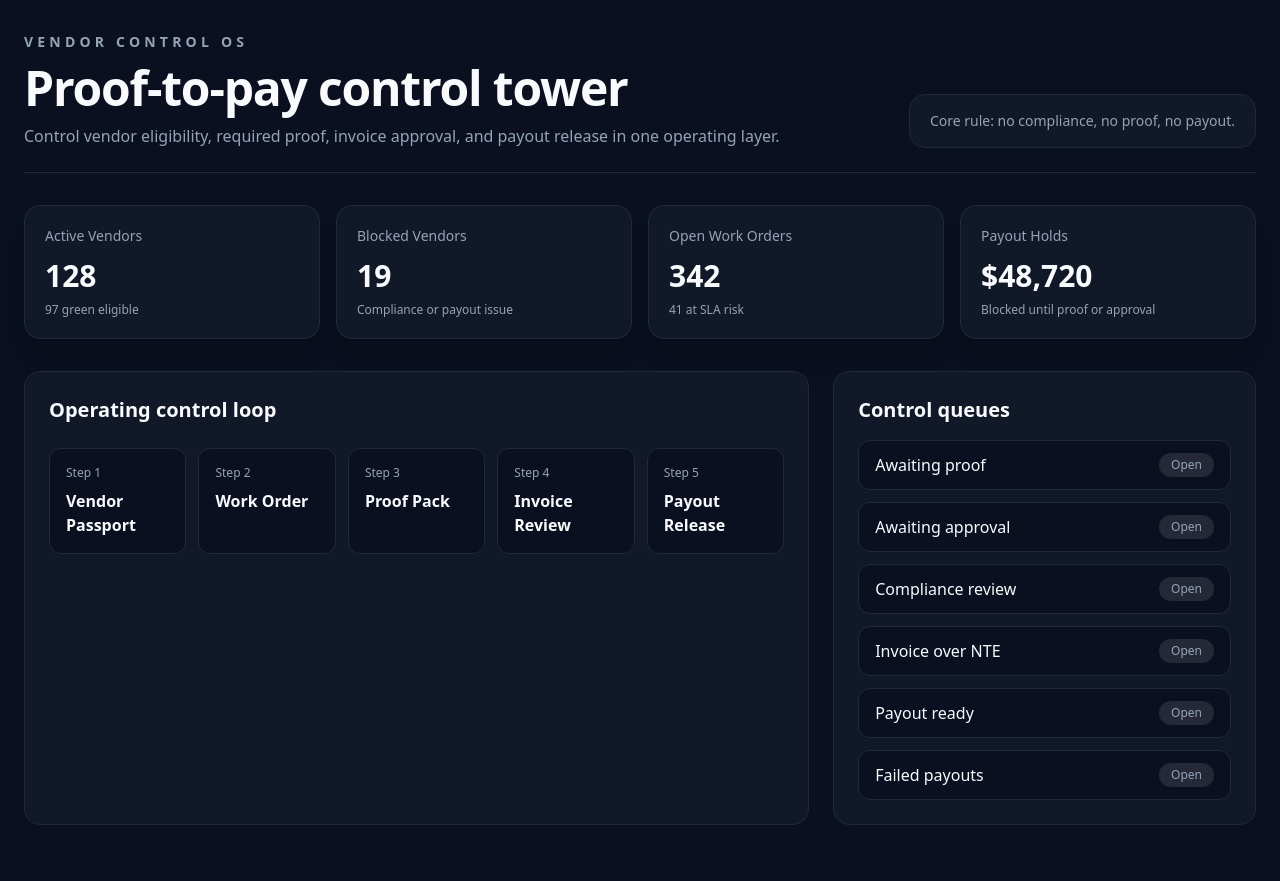
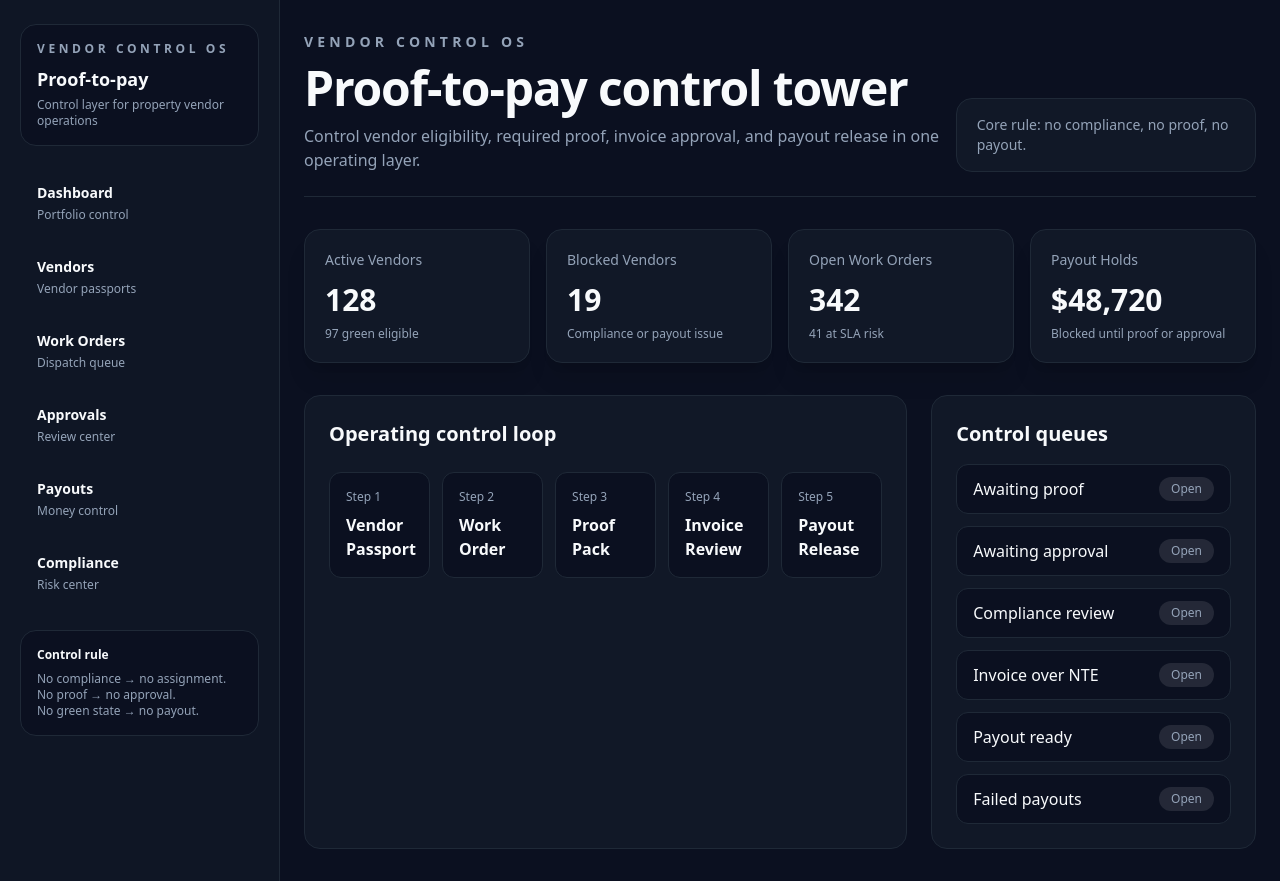
Before and after one commit to Spoton-Results/PMS, a Next.js app: page / in a window 1280 px wide. Before the commit the page ends 857 px from the top, so only its background shows below. Built offline with nearby package versions, Linux system fonts and the light colour scheme.

Commit message:
Wrap app in shared navigation shell

```diff
--- a/app/layout.tsx
+++ b/app/layout.tsx
@@ -1,4 +1,5 @@
 import type { Metadata } from "next";
+import { AppShell } from "@/components/app-shell";
 import "./globals.css";
 
 export const metadata: Metadata = {
@@ -9,7 +10,9 @@ export const metadata: Metadata = {
 export default function RootLayout({ children }: { children: React.ReactNode }) {
   return (
     <html lang="en">
-      <body>{children}</body>
+      <body>
+        <AppShell>{children}</AppShell>
+      </body>
     </html>
   );
 }
```
